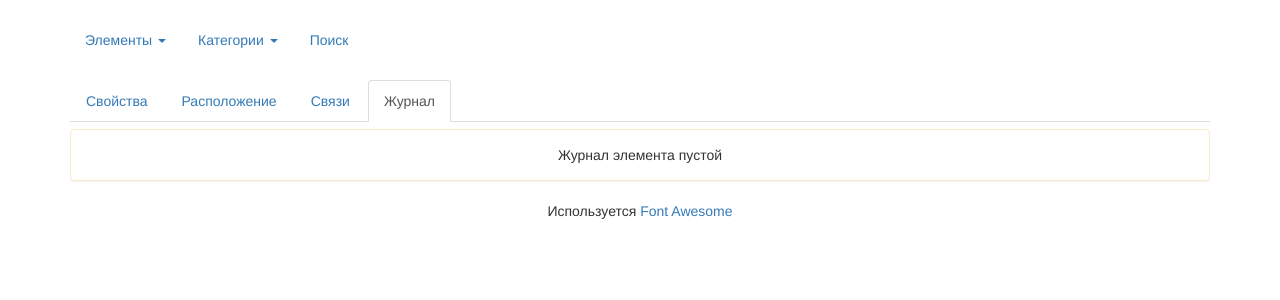
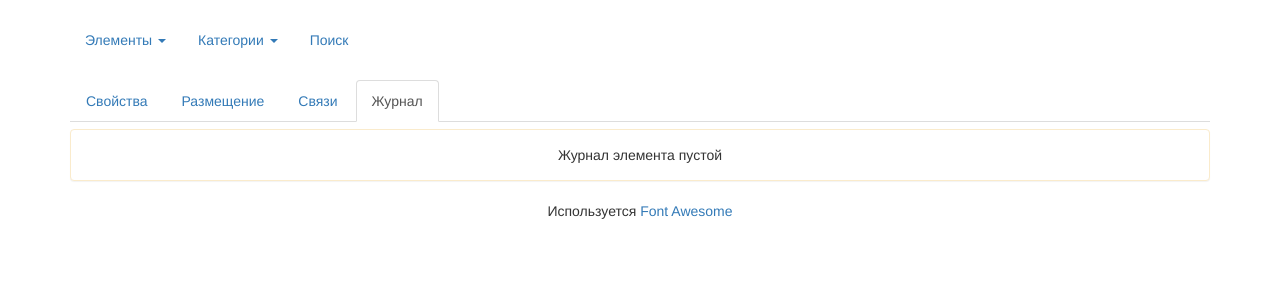
Before and after one commit to einsfr/mmkit, a Django app: template efsw/archive/templates/archive/item_show_log.html in a window 1280 px wide. Shown: the part 52-352 px from the top of the page. Run offline with Django 3.2, Linux system fonts and the light colour scheme; the template is opened without the code that fills it, so the values that code supplies are empty; some libraries are stand-ins or nearby versions.

Commit message:
Исправление #46

```diff
--- a/efsw/archive/templates/archive/_item_edit_nav_tabs.html
+++ b/efsw/archive/templates/archive/_item_edit_nav_tabs.html
@@ -7,7 +7,7 @@
     {% if active == 'locations' %}
         <li class="active"><a href="#">Размещение</a></li>
     {% else %}
-        <li><a href="{% url 'efsw.archive:item:edit_locations' item.id %}">Расположение</a></li>
+        <li><a href="{% url 'efsw.archive:item:edit_locations' item.id %}">Размещение</a></li>
     {% endif %}
     {% if active == 'links' %}
         <li class="active"><a href="#">Связи</a></li>
--- a/efsw/archive/templates/archive/_item_show_nav_tabs.html
+++ b/efsw/archive/templates/archive/_item_show_nav_tabs.html
@@ -7,7 +7,7 @@
     {% if active == 'locations' %}
         <li class="active"><a href="#">Размещение</a></li>
     {% else %}
-        <li><a href="{% url 'efsw.archive:item:show_locations' item.id %}">Расположение</a></li>
+        <li><a href="{% url 'efsw.archive:item:show_locations' item.id %}">Размещение</a></li>
     {% endif %}
     {% if active == 'links' %}
         <li class="active"><a href="#">Связи</a></li>
```
